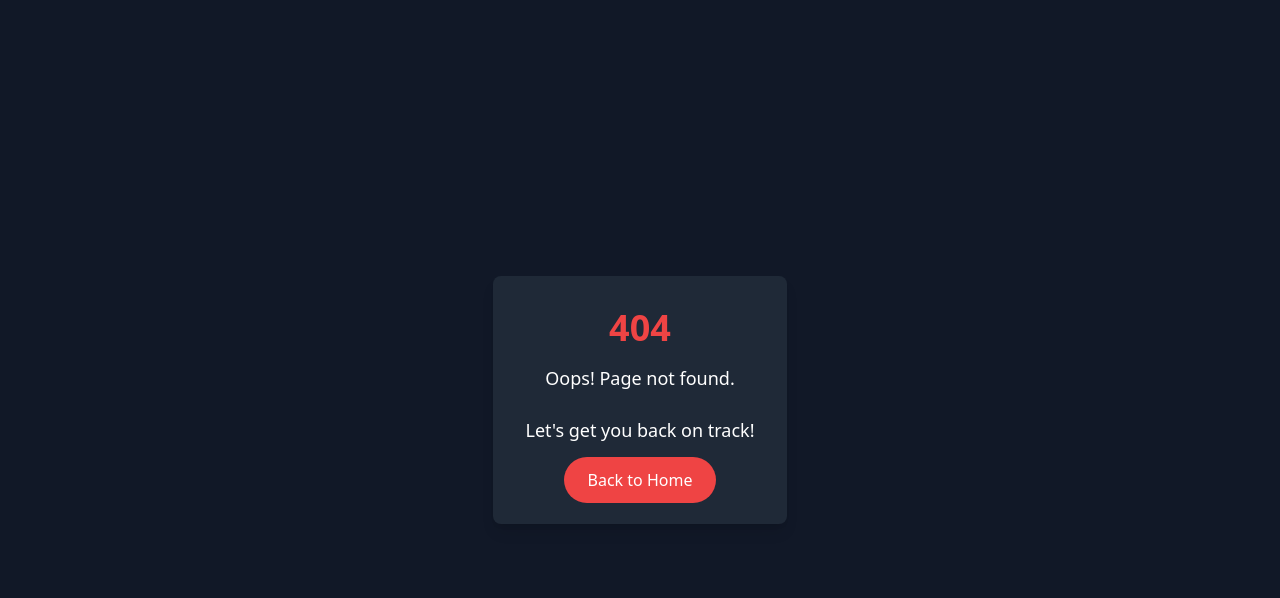
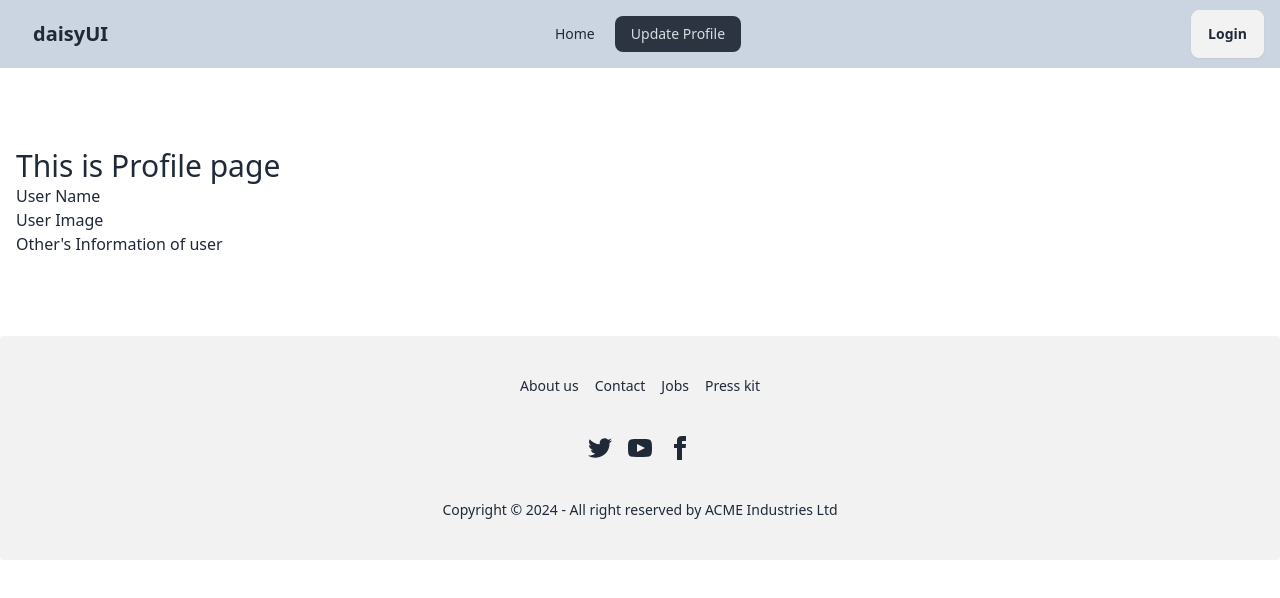
Before and after one commit to fokhrul2029/Online-Destination--FILA2029, a React (Vite) app: page /profile in a window 1280 px wide. Before the commit this address had no page. Shown: the top 598 px of the page. Built offline with nearby package versions, Linux system fonts and the light colour scheme.

Commit message:
added profile route

```diff
--- /dev/null
+++ b/src/pages/Profile/Profile.jsx
@@ -0,0 +1,13 @@
+/* eslint-disable react/no-unescaped-entities */
+function Profile() {
+  return (
+    <div className="py-20 container mx-auto px-4">
+      <h1 className="text-3xl">This is Profile page</h1>
+      <h1>User Name</h1>
+      <h1>User Image</h1>
+      <h1>Other's Information of user</h1>
+    </div>
+  );
+}
+
+export default Profile;
--- a/src/pages/Register/Register.jsx
+++ b/src/pages/Register/Register.jsx
@@ -6,7 +6,9 @@ function Register() {
     <div className="hero py-20">
       <div className="card md:w-[450px] shadow-2xl bg-base-500">
         <form className="card-body">
-        <h1 className="text-center text-3xl font-semibold text-gray-600 pb-2">Register Form</h1>
+          <h1 className="text-center text-3xl font-semibold text-gray-600 pb-2">
+            Register Form
+          </h1>
           <div className="form-control">
             <label className="label">
               <span className="label-text">Name</span>
@@ -50,11 +52,6 @@ function Register() {
               className="input input-bordered"
               required
             />
-            <label className="label">
-              <a href="#" className="label-text-alt link link-hover">
-                Forgot password?
-              </a>
-            </label>
           </div>
           <div className="form-control mt-6">
             <button className="btn btn-primary">Register</button>
--- a/src/pages/shared/Navbar/Navbar.jsx
+++ b/src/pages/shared/Navbar/Navbar.jsx
@@ -7,7 +7,7 @@ function Navbar() {
         <NavLink to="/">Home</NavLink>
       </li>
       <li>
-        <NavLink to="/profile">Profile</NavLink>
+        <NavLink to="/profile">Update Profile</NavLink>
       </li>
     </div>
   );
--- a/src/routes/Routes.jsx
+++ b/src/routes/Routes.jsx
@@ -5,6 +5,7 @@ import ErrorPage from "../pages/ErrorPage/ErrorPage";
 import Login from "../pages/Login/Login";
 import Register from "../pages/Register/Register";
 import EstateDetails from "../pages/EstateDetails/EstateDetails";
+import Profile from "../pages/Profile/Profile";
 
 const routes = createBrowserRouter([
   {
@@ -23,6 +24,10 @@ const routes = createBrowserRouter([
         element: <EstateDetails />,
       },
       {
+        path: "/profile",
+        element: <Profile />
+      },
+      {
         path: "/login",
         element: <Login />,
       },
```
